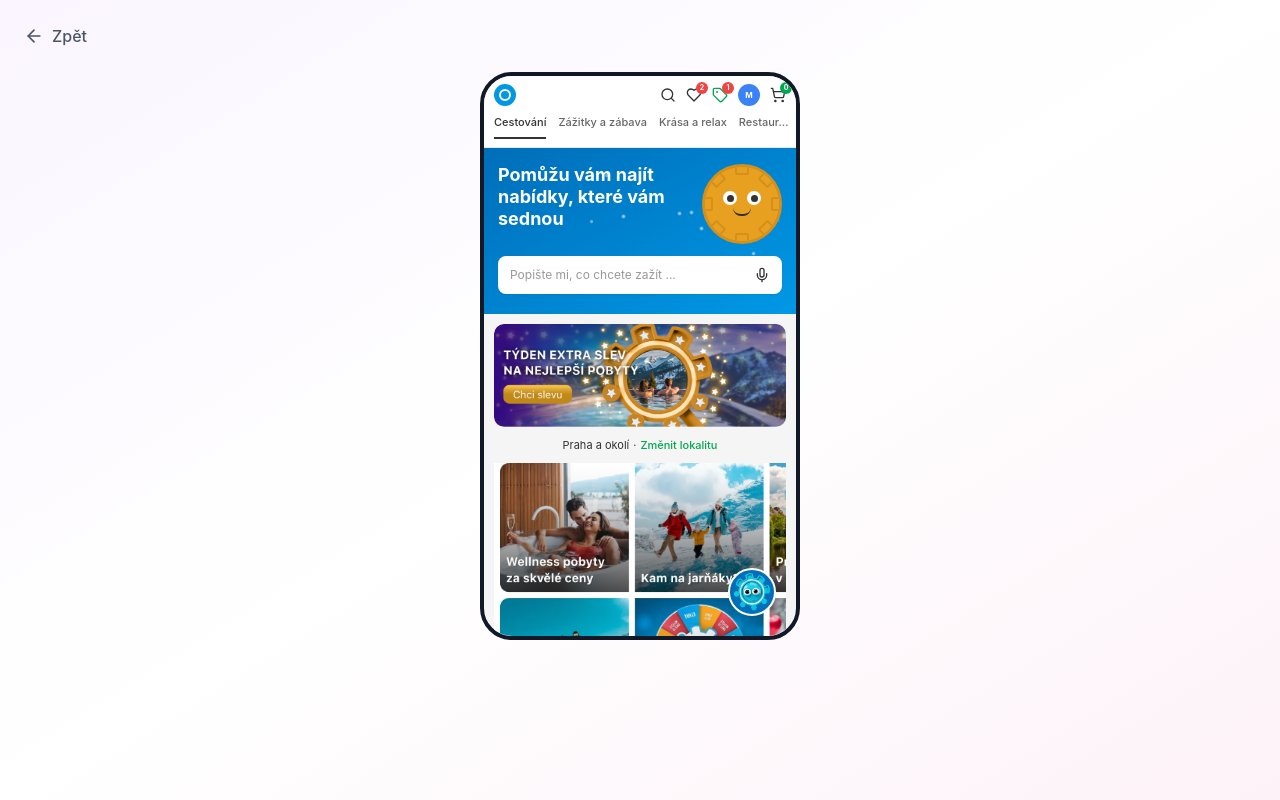
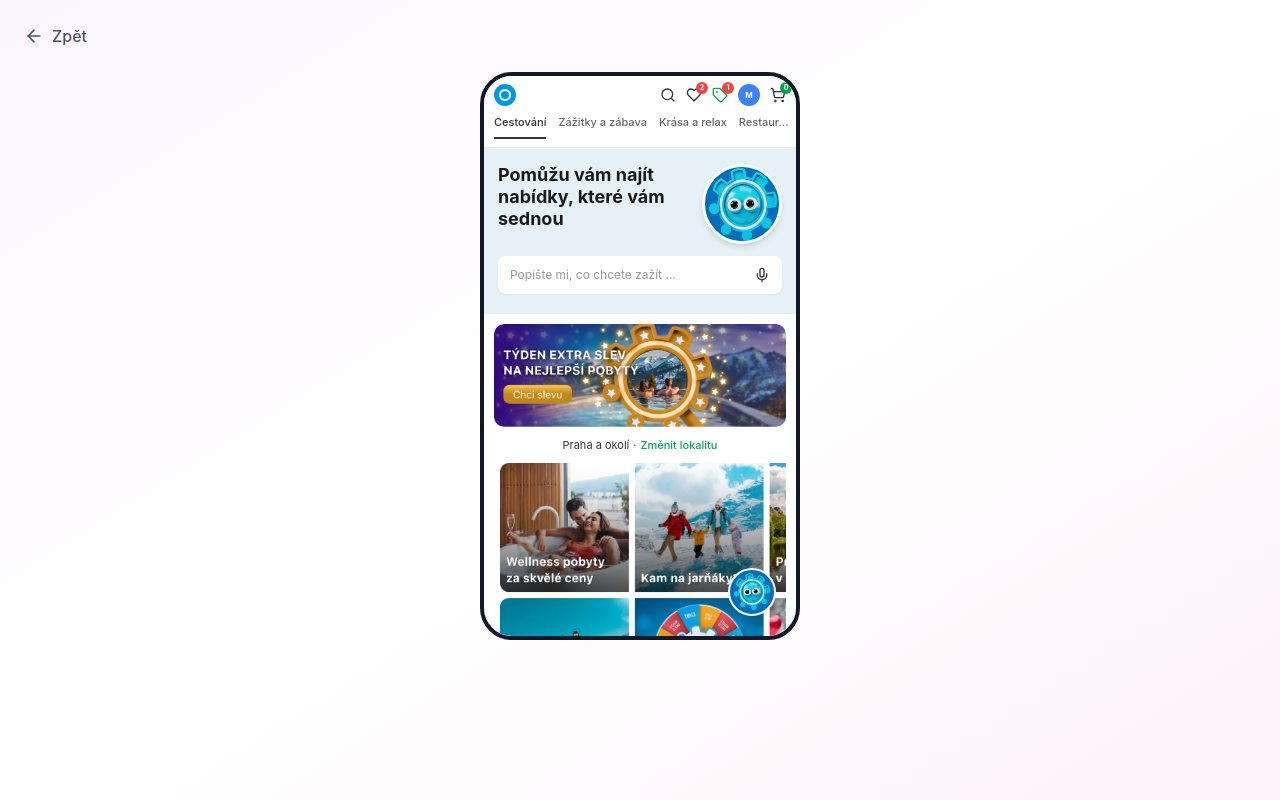
Before and after one commit to maroskadlec/slevac-ai, a React (Vite) app: page /mobile in a window 1280 px wide. Built offline with nearby package versions, Linux system fonts and the light colour scheme.

Commit message:
Layout: bílé pozadí, hero #E5F0F7, Kolečko nahrazen Mrkatko avatarem

```diff
--- a/src/components/FigmaMobile.tsx
+++ b/src/components/FigmaMobile.tsx
@@ -50,7 +50,7 @@ export default function FigmaMobile({ isOpen, onToggle }: MobileProps) {
 
   return (
     <div className="relative w-full h-full overflow-visible flex items-center justify-center">
-      <div className="relative w-[320px] h-[568px] bg-[#f5f5f5] rounded-[32px] overflow-hidden border-4 border-gray-900">
+      <div className="relative w-[320px] h-[568px] bg-white rounded-[32px] overflow-hidden border-4 border-gray-900">
 
         {/* ===== SLEVOMAT APP LAYOUT ===== */}
         <div className="h-full overflow-y-auto z-0">
@@ -91,53 +91,23 @@ export default function FigmaMobile({ isOpen, onToggle }: MobileProps) {
             <span className="text-[#666] pb-[6px]">Restaur…</span>
           </div>
 
-          {/* Blue Hero Section */}
-          <div className="relative bg-gradient-to-br from-[#006eb9] to-[#0098e5] px-[14px] pt-[16px] pb-[20px] overflow-hidden">
-            {/* Stars decoration */}
-            <div className="absolute top-0 right-0 w-full h-full pointer-events-none">
-              {[...Array(12)].map((_, i) => (
-                <motion.div
-                  key={i}
-                  className="absolute w-[3px] h-[3px] bg-white/60 rounded-full"
-                  style={{
-                    top: `${10 + Math.random() * 60}%`,
-                    left: `${30 + Math.random() * 65}%`,
-                  }}
-                  animate={{ opacity: [0.3, 1, 0.3], scale: [0.8, 1.2, 0.8] }}
-                  transition={{ duration: 1.5 + Math.random(), repeat: Infinity, delay: Math.random() * 2 }}
-                />
-              ))}
-            </div>
-
+          {/* Hero Section */}
+          <div className="relative bg-[#E5F0F7] px-[14px] pt-[16px] pb-[20px] overflow-hidden">
             <div className="flex items-start justify-between">
-              <h2 className="text-white font-bold text-[18px] leading-[22px] max-w-[180px]">
+              <h2 className="text-[#1a1a1a] font-bold text-[18px] leading-[22px] max-w-[180px]">
                 Pomůžu vám najít nabídky, které vám sednou
               </h2>
-              {/* Kolečko character */}
+              {/* Mrkatko avatar */}
               <div className="w-[80px] h-[80px] relative flex-shrink-0">
-                <div className="absolute inset-0 bg-[#e8a020] rounded-full flex items-center justify-center overflow-hidden border-[3px] border-[#d4901a]">
-                  {/* Gear teeth */}
-                  {[...Array(8)].map((_, i) => (
-                    <div
-                      key={i}
-                      className="absolute w-[14px] h-[14px] bg-[#e8a020] border-[2px] border-[#d4901a] rounded-[2px]"
-                      style={{
-                        transform: `rotate(${i * 45}deg) translateY(-36px)`,
-                      }}
-                    />
-                  ))}
-                  {/* Face */}
-                  <div className="relative z-10 flex flex-col items-center">
-                    <div className="flex gap-[10px] mb-[3px]">
-                      <div className="w-[14px] h-[14px] bg-white rounded-full flex items-center justify-center">
-                        <div className="w-[7px] h-[7px] bg-[#333] rounded-full" />
-                      </div>
-                      <div className="w-[14px] h-[14px] bg-white rounded-full flex items-center justify-center">
-                        <div className="w-[7px] h-[7px] bg-[#333] rounded-full" />
-                      </div>
-                    </div>
-                    <div className="w-[18px] h-[8px] border-b-[2px] border-[#333] rounded-b-full" />
-                  </div>
+                <div className="absolute inset-0 bg-[#006eb9] rounded-full flex items-center justify-center overflow-hidden border-[3px] border-white shadow-md">
+                  <motion.img
+                    src={isBlinking ? mrkatkoImgBlink : mrkatkoImg}
+                    alt="Mrkatko"
+                    className="absolute left-[-22%] top-[-6%] w-[167%] h-[175%] max-w-none"
+                    initial={{ opacity: 1 }}
+                    animate={{ opacity: 1 }}
+                    transition={{ duration: 0.1, ease: "easeIn" }}
+                  />
                 </div>
               </div>
             </div>
```
